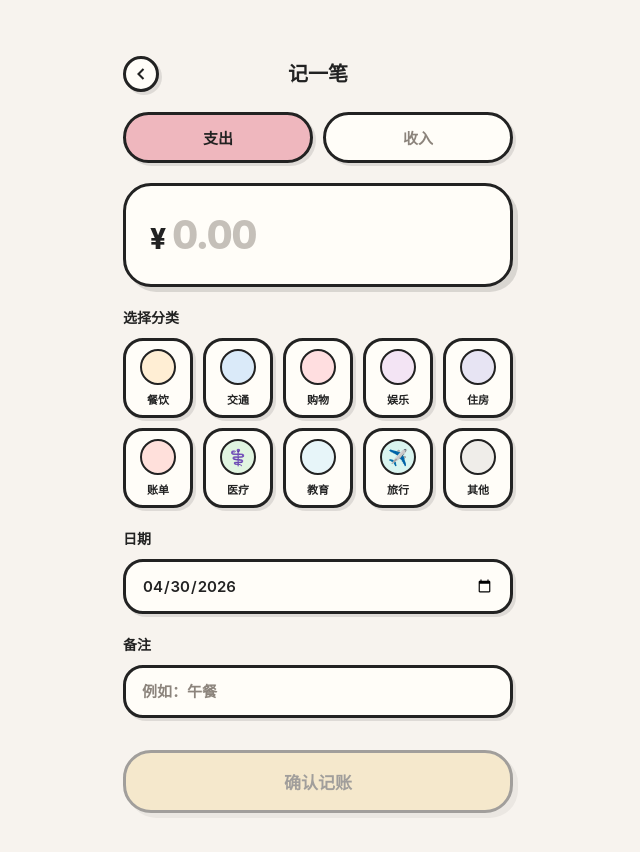
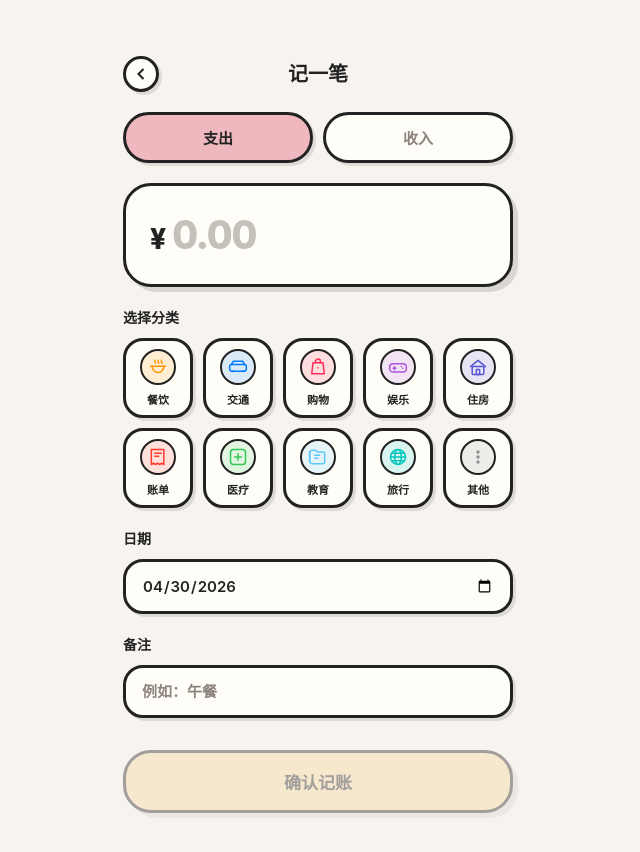
Before and after one commit to wuziwei23/Tally, a React (Vite) app: page /add in a window 1280 px wide. Shown: the whole page, without its empty margins (322-962 px from the left). Built offline with nearby package versions, Linux system fonts and the light colour scheme.

Commit message:
记账界面优化

```diff
--- /dev/null
+++ b/src/components/common/CategoryIcon.jsx
@@ -0,0 +1,144 @@
+const s = { stroke: 'currentColor', strokeWidth: 1.8, strokeLinecap: 'round', strokeLinejoin: 'round', fill: 'none' };
+
+const icons = {
+  // ── 支出 ──
+  food: (
+    <svg viewBox="0 0 24 24" {...s}>
+      <path d="M3 11h18"/>
+      <path d="M5 11c0 4.5 3.5 7.5 7 7.5s7-3 7-7.5"/>
+      <path d="M8 4c0 1 .5 2.5 1 3.5"/>
+      <path d="M12 4c0 1 .5 2.5 1 3.5"/>
+      <path d="M16 4c0 1 .5 2.5 1 3.5"/>
+    </svg>
+  ),
+  transport: (
+    <svg viewBox="0 0 24 24" {...s}>
+      <rect x="2" y="9" width="20" height="8" rx="2.5"/>
+      <path d="M4 9l2.5-4h11l2.5 4"/>
+      <line x1="6" y1="17" x2="6" y2="17.01" strokeWidth="2.5"/>
+      <line x1="18" y1="17" x2="18" y2="17.01" strokeWidth="2.5"/>
+    </svg>
+  ),
+  shopping: (
+    <svg viewBox="0 0 24 24" {...s}>
+      <path d="M6 7h12l1.5 13H4.5L6 7z"/>
+      <path d="M9 7V5.5a3 3 0 0 1 6 0V7"/>
+      <circle cx="12" cy="13" r="1" fill="currentColor" stroke="none"/>
+    </svg>
+  ),
+  entertainment: (
+    <svg viewBox="0 0 24 24" {...s}>
+      <rect x="2" y="8" width="20" height="10" rx="4"/>
+      <path d="M6 13.5h3.5"/>
+      <path d="M7.75 11.75v3.5"/>
+      <circle cx="16" cy="11.5" r="1" fill="currentColor" stroke="none"/>
+      <circle cx="18" cy="13.5" r="1" fill="currentColor" stroke="none"/>
+    </svg>
+  ),
+  housing: (
+    <svg viewBox="0 0 24 24" {...s}>
+      <path d="M3 11.5L12 4l9 7.5"/>
+      <rect x="5" y="11.5" width="14" height="9.5" rx="1.5"/>
+      <rect x="10" y="15" width="4" height="6" rx="0.5"/>
+    </svg>
+  ),
+  bills: (
+    <svg viewBox="0 0 24 24" {...s}>
+      <path d="M5 3h14v18l-2.5-1.5L14 21l-2.5-1.5L9 21l-2.5-1.5L4 21V3h1z"/>
+      <line x1="8" y1="7.5" x2="16" y2="7.5"/>
+      <line x1="8" y1="11" x2="13" y2="11"/>
+    </svg>
+  ),
+  health: (
+    <svg viewBox="0 0 24 24" {...s}>
+      <rect x="3" y="3" width="18" height="18" rx="3.5"/>
+      <path d="M12 8v8"/>
+      <path d="M8 12h8"/>
+    </svg>
+  ),
+  education: (
+    <svg viewBox="0 0 24 24" {...s}>
+      <path d="M2 18V6c0-1 1.5-2 4-2h3l2 2h7c1.5 0 2 1 2 2v10c0 1-.5 2-2 2H6c-2.5 0-4-1-4-2z"/>
+      <line x1="2" y1="18" x2="2" y2="6"/>
+      <line x1="8" y1="10" x2="14" y2="10"/>
+      <line x1="8" y1="13.5" x2="12" y2="13.5"/>
+    </svg>
+  ),
+  travel: (
+    <svg viewBox="0 0 24 24" {...s}>
+      <circle cx="12" cy="12" r="9"/>
+      <ellipse cx="12" cy="12" rx="4" ry="9"/>
+      <line x1="3" y1="12" x2="21" y2="12"/>
+      <line x1="5" y1="7.5" x2="19" y2="7.5"/>
+      <line x1="5" y1="16.5" x2="19" y2="16.5"/>
+    </svg>
+  ),
+  other_expense: (
+    <svg viewBox="0 0 24 24" {...s}>
+      <circle cx="12" cy="6" r="2" fill="currentColor" stroke="none"/>
+      <circle cx="12" cy="12" r="2" fill="currentColor" stroke="none"/>
+      <circle cx="12" cy="18" r="2" fill="currentColor" stroke="none"/>
+    </svg>
+  ),
+
+  // ── 收入 ──
+  salary: (
+    <svg viewBox="0 0 24 24" {...s}>
+      <rect x="2" y="6" width="20" height="14" rx="2.5"/>
+      <path d="M2 10h20"/>
+      <circle cx="17" cy="14.5" r="1.5"/>
+      <line x1="6" y1="14.5" x2="10" y2="14.5"/>
+    </svg>
+  ),
+  bonus: (
+    <svg viewBox="0 0 24 24" {...s}>
+      <polygon points="12,3 14.5,8.5 20.5,9 16,13.5 17.5,19.5 12,16.5 6.5,19.5 8,13.5 3.5,9 9.5,8.5"/>
+    </svg>
+  ),
+  freelance: (
+    <svg viewBox="0 0 24 24" {...s}>
+      <rect x="2" y="7" width="20" height="13" rx="2.5"/>
+      <path d="M16 7V5a2 2 0 0 0-2-2h-4a2 2 0 0 0-2 2v2"/>
+      <line x1="2" y1="12" x2="22" y2="12"/>
+    </svg>
+  ),
+  investment: (
+    <svg viewBox="0 0 24 24" {...s}>
+      <polyline points="22,6 13.5,14.5 8.5,9.5 2,16"/>
+      <polyline points="16,6 22,6 22,12"/>
+    </svg>
+  ),
+  refund: (
+    <svg viewBox="0 0 24 24" {...s}>
+      <polyline points="1,4 1,10 7,10"/>
+      <path d="M3.5 15a9 9 0 1 0 2.1-9.36L1 10"/>
+    </svg>
+  ),
+  gift: (
+    <svg viewBox="0 0 24 24" {...s}>
+      <rect x="3" y="11" width="18" height="10" rx="1.5"/>
+      <rect x="5" y="8" width="14" height="3" rx="1"/>
+      <line x1="12" y1="8" x2="12" y2="21"/>
+      <line x1="3" y1="14" x2="21" y2="14"/>
+      <path d="M12 8c-2-3-6-1-4 1.5"/>
+      <path d="M12 8c2-3 6-1 4 1.5"/>
+    </svg>
+  ),
+  other_income: (
+    <svg viewBox="0 0 24 24" {...s}>
+      <circle cx="5" cy="12" r="2" fill="currentColor" stroke="none"/>
+      <circle cx="12" cy="12" r="2" fill="currentColor" stroke="none"/>
+      <circle cx="19" cy="12" r="2" fill="currentColor" stroke="none"/>
+    </svg>
+  ),
+};
+
+export default function CategoryIcon({ categoryId, size = 20, color = 'currentColor' }) {
+  const icon = icons[categoryId];
+  if (!icon) return <span>?</span>;
+  return (
+    <span style={{ display: 'inline-flex', width: size, height: size, color }}>
+      {icon}
+    </span>
+  );
+}
--- a/src/components/history/HistoryCard.jsx
+++ b/src/components/history/HistoryCard.jsx
@@ -1,11 +1,8 @@
 import { useRef, useCallback, useEffect } from 'react';
 import { getCategoryById } from '../../data/categories';
 import { formatCurrency } from '../../utils/format';
+import CategoryIcon from '../common/CategoryIcon';
 import './HistoryCard.css';
-
-function getCatChar(name) {
-  return name.charAt(0);
-}
 
 function getDisplayTime(txn) {
   if (txn.createdAt) {
@@ -23,7 +20,6 @@ const SNAP_OPEN = -140;
 export default function HistoryCard({ txn, onDelete, onEdit, isOpen, onSwipeStart }) {
   const cat = getCategoryById(txn.categoryId);
   const isExpense = txn.type === 'expense';
-  const char = getCatChar(cat.name);
   const time = getDisplayTime(txn);
 
   const startX = useRef(0);
@@ -105,7 +101,7 @@ export default function HistoryCard({ txn, onDelete, onEdit, isOpen, onSwipeStar
         onTouchEnd={handleTouchEnd}
       >
         <div className="hcard__icon" style={{ background: cat.color + '25', color: cat.color }}>
-          {char}
+          <CategoryIcon categoryId={txn.categoryId} size={20} color={cat.color} />
         </div>
         <div className="hcard__info">
           <span className="hcard__name">{txn.note || cat.name}</span>
--- a/src/components/home/TodayRecordList.jsx
+++ b/src/components/home/TodayRecordList.jsx
@@ -3,6 +3,7 @@ import { useNavigate } from 'react-router-dom';
 import { useTransactions } from '../../context/TransactionContext';
 import { getCategoryById } from '../../data/categories';
 import { formatCurrency, getToday } from '../../utils/format';
+import CategoryIcon from '../common/CategoryIcon';
 import './TodayRecordList.css';
 
 export default function TodayRecordList() {
@@ -40,7 +41,9 @@ export default function TodayRecordList() {
             const isExpense = txn.type === 'expense';
             return (
               <div key={txn.id} className="tr__item">
-                <span className="tr__icon">{cat.icon}</span>
+                <span className="tr__icon">
+                  <CategoryIcon categoryId={txn.categoryId} size={20} color={cat.color} />
+                </span>
                 <div className="tr__info">
                   <span className="tr__name">{cat.name}</span>
                   {txn.note && <span className="tr__note">{txn.note}</span>}
--- a/src/components/profile/CategoryGrid.jsx
+++ b/src/components/profile/CategoryGrid.jsx
@@ -1,8 +1,5 @@
+import CategoryIcon from '../common/CategoryIcon';
 import './CategoryGrid.css';
-
-function getCatChar(name) {
-  return name.charAt(0);
-}
 
 export default function CategoryGrid({ categories }) {
   return (
@@ -10,7 +7,7 @@ export default function CategoryGrid({ categories }) {
       {categories.map(cat => (
         <div key={cat.id} className="catgrid__item">
           <span className="catgrid__icon" style={{ background: cat.color + '25', color: cat.color }}>
-            {getCatChar(cat.name)}
+            <CategoryIcon categoryId={cat.id} size={18} color={cat.color} />
           </span>
           <span className="catgrid__name">{cat.name}</span>
         </div>
--- a/src/components/stats/StatsPanel.jsx
+++ b/src/components/stats/StatsPanel.jsx
@@ -2,6 +2,7 @@ import { useMemo } from 'react';
 import { PieChart, Pie, Cell, ResponsiveContainer } from 'recharts';
 import { getCategoryById } from '../../data/categories';
 import { formatCurrency } from '../../utils/format';
+import CategoryIcon from '../common/CategoryIcon';
 import './StatsPanel.css';
 
 function filterByPeriod(txns, period) {
@@ -48,7 +49,7 @@ export default function StatsPanel({ transactions, type, period }) {
     return Object.entries(map)
       .map(([catId, amount]) => {
         const cat = getCategoryById(catId);
-        return { name: cat.name, icon: cat.icon, color: cat.color, amount, pct: absTotal > 0 ? ((amount / absTotal) * 100).toFixed(0) : 0 };
+        return { name: cat.name, catId, color: cat.color, amount, pct: absTotal > 0 ? ((amount / absTotal) * 100).toFixed(0) : 0 };
       })
       .sort((a, b) => b.amount - a.amount);
   }, [filtered]);
@@ -111,7 +112,7 @@ export default function StatsPanel({ transactions, type, period }) {
             {byCat.map((c, i) => (
               <div key={c.name} className="sp__rank-item">
                 <span className="sp__rank-no">{i + 1}</span>
-                <span className="sp__rank-icon">{c.icon}</span>
+                <span className="sp__rank-icon"><CategoryIcon categoryId={c.catId} size={20} color={c.color} /></span>
                 <span className="sp__rank-name">{c.name}</span>
                 <div className="sp__rank-bar-track">
                   <div className="sp__rank-bar-fill" style={{ width: `${c.pct}%`, background: c.color }} />
--- a/src/pages/AddTransactionPage.jsx
+++ b/src/pages/AddTransactionPage.jsx
@@ -3,6 +3,7 @@ import { useNavigate } from 'react-router-dom';
 import { useTransactions } from '../context/TransactionContext';
 import { expenseCategories, incomeCategories } from '../data/categories';
 import { getToday } from '../utils/format';
+import CategoryIcon from '../components/common/CategoryIcon';
 import './AddTransactionPage.css';
 
 export default function AddTransactionPage() {
@@ -94,8 +95,9 @@ export default function AddTransactionPage() {
               >
                 <span className="add-pg__cat-icon" style={{
                   background: categoryId === cat.id ? cat.color : cat.color + '25',
+                  color: cat.color,
                 }}>
-                  {cat.icon}
+                  <CategoryIcon categoryId={cat.id} size={20} color={cat.color} />
                 </span>
                 <span className="add-pg__cat-name">{cat.name}</span>
               </button>
```
